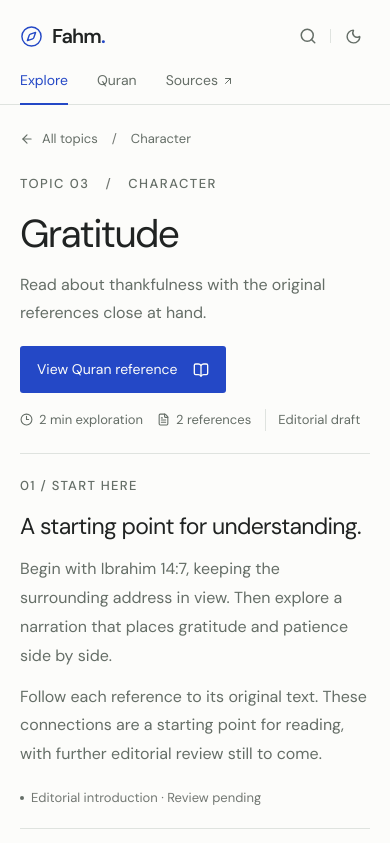
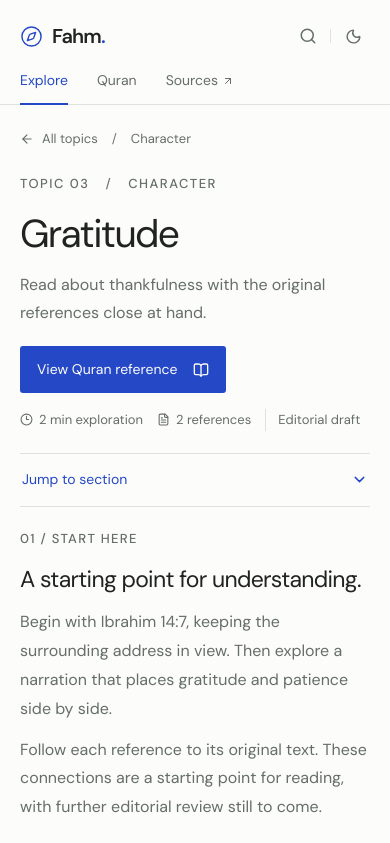
Before and after one commit to humiiii/fahm, a Next.js app: page /topics/gratitude in a window 390 px wide. Shown: the top 843 px of the page. Built offline with nearby package versions, Linux system fonts and the light colour scheme; a web font is replaced by a local one.

Commit message:
feat: add sticky mobile topic section menu

```diff
--- a/src/app/globals.css
+++ b/src/app/globals.css
@@ -135,6 +135,7 @@ h1, h2, h3, p { margin: 0; }
 .search-empty p { font-size: var(--text-body); margin-bottom: 20px; }
 
 /* Topic pages */
+.topic-jump { display: none; }
 .breadcrumb { display: flex; align-items: center; gap: 14px; margin-top: 30px; color: var(--muted); font-size: var(--text-secondary); }
 .breadcrumb a { display: inline-flex; align-items: center; gap: 8px; }
 .breadcrumb a:hover { color: var(--blue); }
@@ -392,6 +393,14 @@ h1, h2, h3, p { margin: 0; }
   .topic-row h2 { font-size: 24px; }
   .topic-layout { grid-template-columns: minmax(0, 1fr) 200px; gap: 35px; }
   .topic-outline { display: none; }
+  .topic-jump { display: block; position: sticky; top: 0; z-index: 10; background: var(--paper); border-bottom: 1px solid var(--line); }
+  .topic-jump summary { display: flex; justify-content: space-between; align-items: center; gap: 12px; min-height: 52px; padding: 12px 2px; font-size: var(--text-control); color: var(--blue); cursor: pointer; list-style: none; }
+  .topic-jump summary::-webkit-details-marker { display: none; }
+  .topic-jump[open] summary svg { transform: rotate(180deg); }
+  .topic-jump nav { position: absolute; top: 100%; inset-inline: 0; display: grid; padding: 6px; background: var(--surface); border: 1px solid var(--line); border-radius: 3px; box-shadow: 0 12px 24px #00000012; }
+  .topic-jump nav a { display: flex; align-items: center; min-height: 44px; padding: 10px 12px; font-size: var(--text-control); }
+  .topic-jump nav a:hover, .topic-jump nav a:focus-visible { color: var(--blue); background: var(--blue-wash); }
+  .topic-page section[id] { scroll-margin-top: 52px; }
   .topic-hero { grid-template-columns: 1fr 210px; }
   .topic-hero h1 { font-size: 43px; }
   .topic-hero-arabic > span { font-size: 36px; }
--- a/src/app/topics/[slug]/page.tsx
+++ b/src/app/topics/[slug]/page.tsx
@@ -6,6 +6,7 @@ import { getAshSharhExperience } from '@/lib/quran/server';
 import { ArrowLeft, ArrowRight, ArrowUpRight, BookOpen, Clock3, FileText } from 'lucide-react';
 import { Header } from '@/components/header';
 import { Footer } from '@/components/footer';
+import { TopicJump } from '@/components/topic-jump';
 import { ContextButton, DetailProvider, ReferenceCard, RelatedTopicLink, VersePassage, WordButton } from '@/components/study-tools';
 import { getTopic, topics } from '@/lib/content';
 import HardshipIntro from '@/content/hardship-and-ease.mdx';
@@ -27,16 +28,19 @@ export default async function TopicPage({ params }: { params: Promise<{ slug: st
   const chapter = hardship ? await getAshSharhExperience() : undefined;
   const Intro = hardship ? HardshipIntro : slug === 'patience' ? PatienceIntro : GratitudeIntro;
   const sectionLinks = hardship ? [['overview', 'Overview'], ['passage', 'In the Quran'], ['hadith', 'A related hadith'], ['context', 'A little context'], ['related', 'Keep exploring']] : [['overview', 'Overview'], ['passage', 'Begin with a source'], ['hadith', 'A related hadith'], ['related', 'Keep exploring']];
+  const jumpLabels: Record<string, string> = { overview: 'Overview', passage: 'Quran', hadith: 'Hadith', context: 'Commentary', related: 'Related topics' };
+  const jumpLinks = sectionLinks.map(([id]) => ({ id, label: jumpLabels[id] }));
 
   return <><Header /><DetailProvider chapter={chapter}><main id="main" className="page-shell topic-page">
     <div className="breadcrumb"><Link href="/"><ArrowLeft size={14} />All topics</Link><span>/</span><span>{topic.category}</span></div>
     <header className="topic-hero"><div><span className="eyebrow">TOPIC {String(topics.indexOf(topic) + 1).padStart(2, '0')} <span className="eyebrow-slash">/</span> {topic.category.toUpperCase()}</span><h1>{topic.title}</h1><p>{topic.description}</p><a className="button-primary topic-passage-link" href="#passage">{hardship ? 'Read the passage' : 'View Quran reference'}<BookOpen size={16} /></a><div className="topic-meta"><span><Clock3 size={13} />{topic.readingMinutes} min exploration</span><span><FileText size={13} />{topic.referenceIds.length} references</span><span className="draft-label">Editorial draft</span></div></div><div className="topic-hero-arabic"><span className="arabic" lang="ar" dir="rtl">{topic.arabic}</span><small>{topic.transliteration}</small></div></header>
+    <TopicJump links={jumpLinks} />
     <div className="topic-layout"><aside className="topic-outline"><span className="eyebrow">ON THIS PAGE</span><nav aria-label="On this page">{sectionLinks.map(([id, label], i) => <a key={id} href={`#${id}`}><span>0{i + 1}</span>{label}</a>)}</nav><Link className="text-link" href="/sources">About our sources<ArrowUpRight size={13} /></Link></aside>
-      <div className="topic-body"><section id="overview" className="topic-overview"><div className="section-heading"><span className="eyebrow">01 / START HERE</span><h2>A starting point for understanding.</h2></div><div className="editorial-prose"><Intro /></div><p className="editorial-note"><span className="preview-dot" />Editorial introduction · Review pending</p></section>
+      <div className="topic-body"><section id="overview" tabIndex={-1} className="topic-overview"><div className="section-heading"><span className="eyebrow">01 / START HERE</span><h2>A starting point for understanding.</h2></div><div className="editorial-prose"><Intro /></div><p className="editorial-note"><span className="preview-dot" />Editorial introduction · Review pending</p></section>
       <section id="passage" className="topic-section" tabIndex={-1} aria-labelledby="passage-title"><div className="section-heading"><span className="eyebrow">02 / {hardship ? 'IN THE QURAN' : 'BEGIN WITH A SOURCE'}</span><h2 id="passage-title">{hardship ? 'With hardship comes ease.' : slug === 'patience' ? 'Patience and prayer.' : 'A passage on gratitude.'}</h2><p>{hardship ? 'Two verses, read together. Open a word or follow the passage back to its context.' : 'Open the reference for the complete Arabic, translation, and surrounding passage.'}</p></div>{hardship ? <VersePassage /> : <ReferenceCard id={slug === 'patience' ? 'al-baqarah' : 'ibrahim'} />}</section>
-      <section id="hadith" className="topic-section"><div className="section-heading"><span className="eyebrow">03 / A RELATED HADITH</span><h2>Patience and gratitude, side by side.</h2><p>A thematic connection: this narration discusses both responses in the life of a believer.</p></div><ReferenceCard id="muslim-2999" /></section>
-      {hardship && <section id="context" className="topic-section"><div className="section-heading"><span className="eyebrow">04 / A LITTLE CONTEXT</span><h2>There is more around the verse.</h2></div><p className="context-intro">Read the complete surah alongside published commentary. The reference below covers Ash-Sharh 94:1–8.</p><ReferenceCard id="ibn-kathir" /><div className="context-link"><ContextButton>See the passage</ContextButton><Link className="text-link" href="/quran/94">Read all 8 verses<ArrowRight size={14} /></Link></div></section>}
-      <section id="related" className="topic-section related-section"><div className="section-heading"><span className="eyebrow">{hardship ? '05' : '04'} / KEEP EXPLORING</span><h2>Another way into the topic.</h2><p>Editorial connections, with the reason for each kept in view.</p></div>{topic.related.map((id) => <RelatedTopicLink key={id} id={id} reason={id === 'hardship-and-ease' ? 'Return to the passage in Ash-Sharh and its commentary.' : id === 'patience' ? 'Follow the patience reference in Sahih Muslim 2999.' : 'Follow the gratitude reference in the same narration.'} />)}</section>
+      <section id="hadith" tabIndex={-1} className="topic-section"><div className="section-heading"><span className="eyebrow">03 / A RELATED HADITH</span><h2>Patience and gratitude, side by side.</h2><p>A thematic connection: this narration discusses both responses in the life of a believer.</p></div><ReferenceCard id="muslim-2999" /></section>
+      {hardship && <section id="context" tabIndex={-1} className="topic-section"><div className="section-heading"><span className="eyebrow">04 / A LITTLE CONTEXT</span><h2>There is more around the verse.</h2></div><p className="context-intro">Read the complete surah alongside published commentary. The reference below covers Ash-Sharh 94:1–8.</p><ReferenceCard id="ibn-kathir" /><div className="context-link"><ContextButton>See the passage</ContextButton><Link className="text-link" href="/quran/94">Read all 8 verses<ArrowRight size={14} /></Link></div></section>}
+      <section id="related" tabIndex={-1} className="topic-section related-section"><div className="section-heading"><span className="eyebrow">{hardship ? '05' : '04'} / KEEP EXPLORING</span><h2>Another way into the topic.</h2><p>Editorial connections, with the reason for each kept in view.</p></div>{topic.related.map((id) => <RelatedTopicLink key={id} id={id} reason={id === 'hardship-and-ease' ? 'Return to the passage in Ash-Sharh and its commentary.' : id === 'patience' ? 'Follow the patience reference in Sahih Muslim 2999.' : 'Follow the gratitude reference in the same narration.'} />)}</section>
       <div className="topic-end-note"><FileText size={16} /><p>Sources linked. Context kept close.<br /><span>Quran content is supplied by Quran Foundation. Editorial introductions and topic connections await review.</span></p></div></div>
       <aside className="topic-companion"><span className="eyebrow">LOOK A LITTLE CLOSER</span><h2>Small words.<br />More to understand.</h2><p>{hardship ? 'Explore the language of this passage.' : 'Follow a source to understand its terms in context.'}</p>{hardship ? <div className="word-list"><WordButton location="94:5:3" /><WordButton location="94:5:4" /></div> : <Link className="text-link" href="/topics/hardship-and-ease">Explore hardship & ease<ArrowRight size={14} /></Link>}<div className="companion-source"><BookOpen size={17} /><p>Understanding starts with<br />reading in context.</p></div></aside>
     </div>
--- /dev/null
+++ b/src/components/topic-jump.tsx
@@ -0,0 +1,21 @@
+'use client';
+
+import { useRef } from 'react';
+import { ChevronDown } from 'lucide-react';
+
+export function TopicJump({ links }: { links: { id: string; label: string }[] }) {
+  const menu = useRef<HTMLDetailsElement>(null);
+
+  return <details className="topic-jump" ref={menu} onKeyDown={(event) => {
+    if (event.key === 'Escape' && menu.current?.open) {
+      menu.current.open = false;
+      menu.current.querySelector('summary')?.focus();
+    }
+  }}>
+    <summary>Jump to section<ChevronDown size={17} /></summary>
+    <nav aria-label="Jump to topic section">{links.map(({ id, label }) => <a key={id} href={`#${id}`} onClick={() => {
+      if (menu.current) menu.current.open = false;
+      document.getElementById(id)?.focus({ preventScroll: true });
+    }}>{label}</a>)}</nav>
+  </details>;
+}
```
